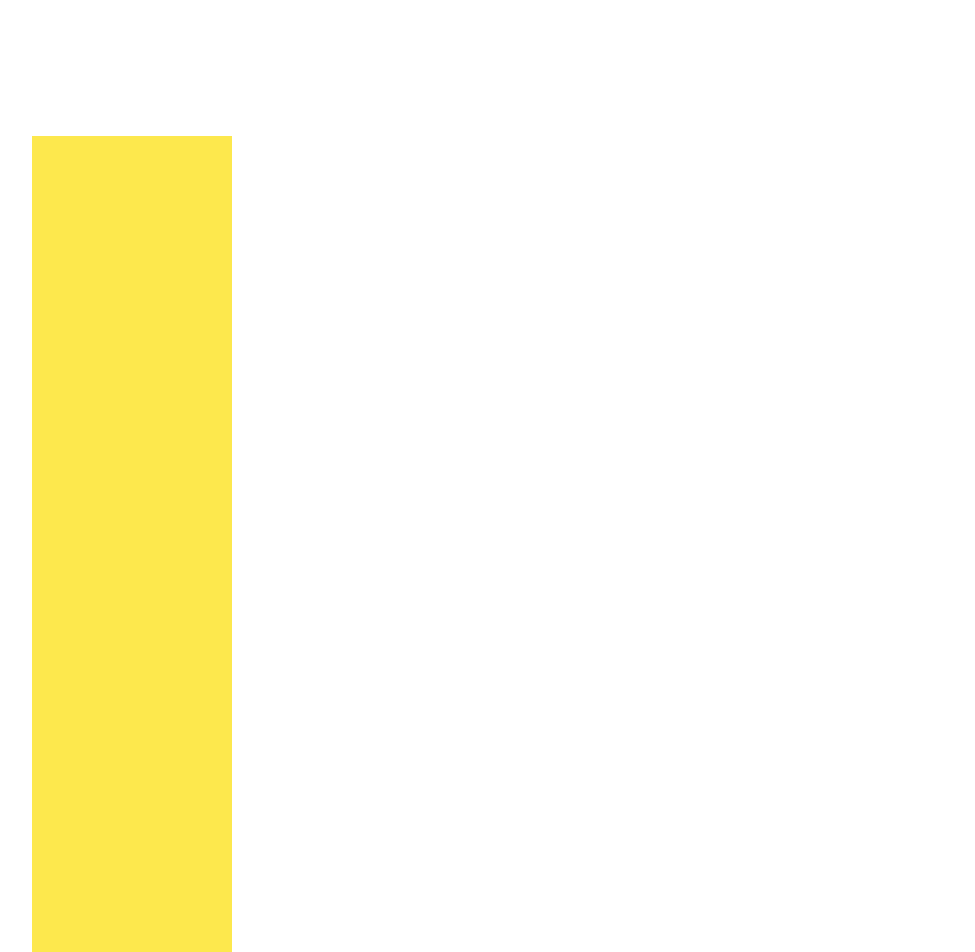
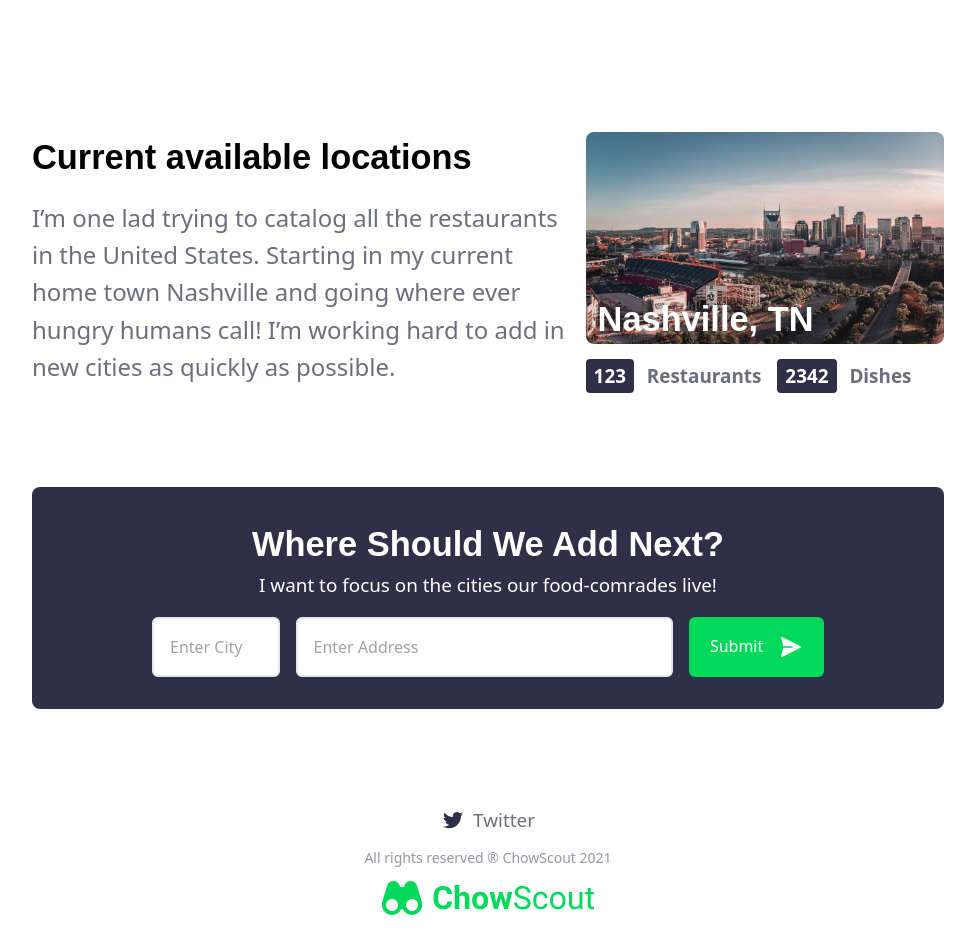
Before and after one commit to MatthewVaccaro/chowScout_Frontend_Web, a React (Create React App) app: page / in a window 1280 px wide. Shown: the part 1180-2132 px from the top of the page, without its empty margins (152-1127 px from the left). Built offline with nearby package versions, Linux system fonts and the light colour scheme.

Commit message:
all components added, still needs polish and links set up

```diff
--- a/src/components/Button.jsx
+++ b/src/components/Button.jsx
@@ -4,7 +4,7 @@ function Button({content, icon, color="white", background, onClick}) {
     return (
         <button
         onClick={onClick}
-        className={`bg-${background} flex items-center py-4 px-6 rounded-md hover:bg-${background}50`} >
+        className={`bg-${background} flex items-center justify-center py-4 px-6 rounded-md hover:bg-${background}50 transition-all duration-300`} >
             { content ? <p className={`text-${color} font-medium mr-4`} > {content} </p> : ""}
             <img src={icon} alt="icon"/>
         </button>
--- a/src/styles/tailwind.css
+++ b/src/styles/tailwind.css
@@ -29,7 +29,7 @@ h3 {
 
 h4 {
   font-size: 1.18rem;
-  line-height: 32pt;
+  line-height: 23pt;
 }
 
 p,
--- /dev/null
+++ b/src/views/landingPage/components/LocationAsset.jsx
@@ -0,0 +1,17 @@
+import React from 'react'
+import nashvillePhoto from "../../../assets/photos/nashvillePhoto.png"
+
+function LocationAsset() {
+    return (
+        <div className="sm:w-2/5" >
+            <img className="rounded-lg" src={nashvillePhoto} alt="The skyline of Nashville in mid day" />
+            <h2 className="ml-3 text-white" style={{marginTop: '-50px'}} > Nashville, TN </h2>
+            <div className="flex mt-4">
+            <h4 className="text-black70 mr-4 font-bold"> <span className="bg-black text-white rounded font-bold px-2 py-1 mr-2" >123</span> Restaurants </h4>
+            <h4 className="text-black70  font-bold"> <span className="bg-black text-white rounded font-bold px-2 py-1 mr-2" >2342</span> Dishes </h4>
+            </div>
+        </div>
+    )
+}
+
+export default LocationAsset
--- /dev/null
+++ b/src/views/landingPage/components/LowerSignUpForm.jsx
@@ -0,0 +1,40 @@
+import React from 'react'
+//Component
+import Button from "../../../components/Button"
+//Assets
+import {iconsLight} from "../../../assets/icons"
+
+function LowerSignUpForm({input, setInput}) {
+
+    function changeHander(e){
+        setInput({...input, [e.target.name]: e.target.value})
+    }
+
+    return (
+        <div className="bg-black flex flex-col items-center py-8 rounded-lg">
+            <h2 className="text-white text-center"> Where Should We Add Next? </h2>
+            <h4 className="text-white text-center"> I want to focus on the cities our food-comrades live! </h4>
+            <div className="flex flex-col justify-center md:flex-row w-full px-4 md:px-0 md:max-w-2xl gap-4 mt-4">
+            <input
+            className="border-darkGray border-2 py-4 px-4 text-base bg-white rounded-md w-full md:w-1/5 focus:border-blue transition-all duration-500"
+            style={{outline: 'none'}}
+            onChange={(e)=>{changeHander(e)} }
+            name="fieldTwo"
+            value={input.fieldTwo}
+            placeholder="Enter City"
+            />
+            <input
+            className="border-darkGray border-2 py-4 px-4 text-base bg-white rounded-md w-full md:w-3/5 focus:border-blue transition-all duration-500"
+            style={{outline: 'none'}}
+            onChange={(e)=>{changeHander(e)} }
+            name="fieldOne"
+            value={input.fieldOne}
+            placeholder="Enter Address"
+            />
+            <Button content="Submit" color="white" background="green" icon={iconsLight.sendIcon} />
+            </div>
+        </div>
+    )
+}
+
+export default LowerSignUpForm
--- a/src/views/landingPage/components/SearchAnimationComponents/FauxSearchBar.jsx
+++ b/src/views/landingPage/components/SearchAnimationComponents/FauxSearchBar.jsx
@@ -112,7 +112,7 @@ function FauxSearchBar() {
 
 
     return (
-        <div style={{height: '550px'}} className="w-full sm:w-2/5" >
+        <div style={{height: '450px'}} className="w-full sm:w-2/5" >
         <div className="flex items-center rounded-md shadow-xl px-3 py-2 w-full" >
             <img className="mr-4" src={iconsDark.searchIcon} alt="search icon"/>
             <h3 className="fauxSearch" > {terms[word].substring(0, letter)}
--- a/src/views/landingPage/components/TwoCol.jsx
+++ b/src/views/landingPage/components/TwoCol.jsx
@@ -1,12 +1,12 @@
 import React from 'react'
 
 
-function TwoCol({rightCol}) {
+function TwoCol({header, paragraph, rightCol}) {
     return (
-        <div className="flex flex-col justify-between gap-4 mt-24 md:flex-row">
+        <div className="flex flex-col justify-between gap-4 my-24 md:flex-row">
                 <div className=" w-full sm:w-3/5">
-                <h2>The new way to discover amazing place & food!</h2>
-                <h3 className="text-black70 font-medium mt-4" >For too long we’ve been forced to look for places that serve what you hunger for! The tables have turned, discover all the eateries who have what you desire!</h3>
+                <h2>{header}</h2>
+                <h3 className="text-black70 font-medium mt-4" >{paragraph}</h3>
                 </div>
                 {rightCol}
             </div>
--- a/src/views/landingPage/landingPage.js
+++ b/src/views/landingPage/landingPage.js
@@ -9,9 +9,11 @@ import TwoCol from './components/TwoCol'
 
 //Assets
 import chowScoutLogo from "../../assets/graphics/chowScoutLogo.svg"
-import {iconsLight} from "../../assets/icons"
+import {iconsLight, iconsDark} from "../../assets/icons"
 import breakfastTablePhoto from "../../assets/photos/breakfastTablePhoto.png"
 import FauxSearchBar from './components/SearchAnimationComponents/FauxSearchBar'
+import LocationAsset from './components/LocationAsset'
+import LowerSignUpForm from './components/LowerSignUpForm'
 
 
 
@@ -38,7 +40,8 @@ function LandingPage() {
 
                     <div className="flex justify-between mt-2 gap-4 " >
                     <input
-                        className="hidden sm:inline-block border-darkGray border-2 py-4 px-4 text-base w-5/6 bg-white rounded-md"
+                        className="hidden sm:inline-block border-darkGray border-2 py-4 px-4 text-base w-5/6 bg-white rounded-md focus:border-blue transition-all duration-500"
+                        style={{outline: 'none'}}
                         name="fieldOne"
                         placeholder="Enter Email Address"
                         value={input.fieldOne}
@@ -63,9 +66,22 @@ function LandingPage() {
             }
             <img className=" hidden lg:block sm:object-cover sm:absolute sm:z-0 sm:rounded-l-3xl sm:right-0 sm:top-36 sm:w-2/5" style={{height: "550px"}}  src={breakfastTablePhoto} alt="A top down few of a table filled with an assortment of delicious looking breakfast food." />
 
-            <TwoCol rightCol={ <FauxSearchBar /> } />
+            <TwoCol header="The new way to discover amazing place & food!" paragraph="For too long we’ve been forced to look for places that serve what you hunger for! The tables have turned, discover all the eateries who have what you desire!" rightCol={ <FauxSearchBar /> } />
 
-            <div className="bg-yellow" style={{width: '200px', height: '2000px'}}/>
+            <TwoCol header="Current available locations" paragraph="I’m one lad trying to catalog all the restaurants in the United States. Starting in my current home town Nashville and going where ever hungry humans call! I’m working hard to add in new cities as quickly as possible." rightCol={ <LocationAsset /> } />
+
+            <LowerSignUpForm input={input} setInput={setInput} />
+
+            <footer className="flex flex-col items-center my-24 cursor-pointer">
+                <a href="https://twitter.com/EarHolesMcgee" target="blank">
+                    <div className="flex items-center">
+                    <img src={iconsDark.twitterIcon} alt="twitter Icon"/>
+                    <h4 className="text-black70 ml-2"> Twitter </h4>
+                    </div>
+                </a>
+                <h5 className="text-black50 my-3">All rights reserved ® ChowScout 2021</h5>
+                <img src={chowScoutLogo} alt="chowScout Logo"/>
+            </footer>
 
         </div>
     )
```
Also changed, not shown: src/assets/photos/nashvillePhoto.png, src/styles/main.css.
